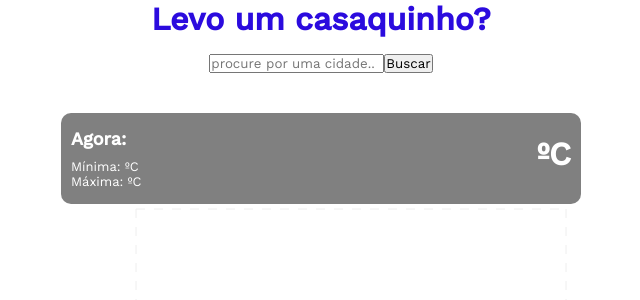
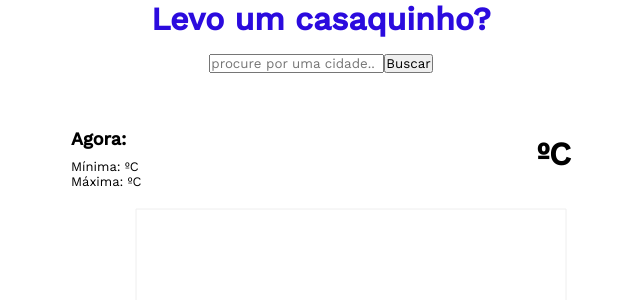
Before and after one commit to CauaYves/desafio_tecnico_weather, a React (Vite) app: page / in a window 1280 px wide. Shown: the top 300 px of the page, without its empty margins (319-959 px from the left). Built offline with nearby package versions, Linux system fonts and the light colour scheme.

Commit message:
week days and color from weather change by temperature

```diff
--- a/src/globalStyle.jsx
+++ b/src/globalStyle.jsx
@@ -6,7 +6,7 @@ const GlobalStyle = createGlobalStyle`
     padding: 0;
     font-family: 'Work Sans', Helvetica, sans-serif;
     tspan{
-      font-size: 8px;
+      font-size: 13px;
     }
   }
 `
--- a/src/pages/Home/index.jsx
+++ b/src/pages/Home/index.jsx
@@ -19,7 +19,7 @@ const Home = () => {
       delete result.data.main.feels_like
       setCity(result.data.name)
       setWeather(result.data.weather[0])
-      refactApiData(result.data.main)
+      setTemperature(result.data.main)
 
     });
     getNextTemperatures()
@@ -29,33 +29,49 @@ const Home = () => {
       .get(`https://api.openweathermap.org/data/2.5/forecast?q=${search}&appid=${import.meta.env.VITE_API_KEY}`)
       .then((res) => {
         const result = (res.data.list).map((data, i) => {
-          console.log(res.data.list[i].dt_txt)
+          const timestamp = Number(res.data.list[i].dt);
+          const date = new Date(timestamp * 1000);
+          const diaDaSemana = date.getDay();
+          const daysName = ["(Dom)", "(Seg)", "(Ter)", "(Qua)", "(Qui)", "(Sex)", "(Sáb)"];
+          const dayName = daysName[diaDaSemana];
           const dayAndMonth = ((res.data.list[i].dt_txt).slice(5, 10))
           const dayFormatted = dayAndMonth.replace('-', '/')
           return {
             temp: (data.main.temp - 273.15).toFixed(1),
-            dayFormatted
+            day: dayFormatted + dayName
           }
         })
         setFutureWeather(result);
       })
   }
-  const refactApiData = (data) => {//FIXME
-    const dataGraph = [
-      {
-        temp: data.temp_min,
-      },
-      {
-        temp: data.temp,
-      },
-      {
-        temp: data.temp_max,
-      },
-    ]
-    setTemperature(dataGraph)
+
+  const changeColorByWeather = () => {
+    let color = ''
+    switch (weather.description) {
+      case 'clear sky':
+        color = 'yellow'
+      break;
+      case 'broken clouds':
+        color = 'gray'
+      break
+      case 'light rain':
+        color = 'blue'
+      break
+      case 'overcast clouds':
+        color = 'lightGray'
+      break
+      case 'Thunderstorm':
+        color = 'purple'
+      break
+      case 'Drizzle':
+        color = 'cyan'
+      break
+      case 'few clouds':
+        color = 'lightGray'
+      break
+    }
+    return color
   }
-
-
   return(
     <Main>
       <h1><strong>Levo um casaquinho?</strong></h1>
@@ -69,23 +85,23 @@ const Home = () => {
         <button onClick={getWeather}>Buscar</button>
       </Search>
 
-      <Temperature>
+      <Temperature color={changeColorByWeather}>
         <LeftBox>
           <h2>Agora: {city}</h2>
-          <p>Mínima: {temperature ? temperature[0].temp : ''}ºC</p>
-          <p>Máxima: {temperature ? temperature[2].temp : ''}ºC</p>
+          <p>Mínima: {temperature.temp_min}ºC</p>
+          <p>Máxima: {temperature.temp_max}ºC</p>
         </LeftBox>
         <RightBox>
           <p>{weather.description}</p>
-          <h2>{temperature ? temperature[1].temp : ''}ºC</h2>
+          <h2>{temperature.temp}ºC</h2>
         </RightBox>
       </Temperature>
 
       <LineChart width={500} height={300} data={futureWeather} margin={{top: 5, right: 5, left: 5, bottom: 5}}>
-        <XAxis dataKey="dayFormatted"/>
+        <XAxis dataKey="day"/>
         <YAxis/>
         <Tooltip />
-        <CartesianGrid stroke="#eee" strokeDasharray="9 9"/>
+        <CartesianGrid stroke="#eee" strokeDasharray="0 0"/>
         <Line type="monotone" dataKey="temp" stroke="#8884d8" activeDot={{ r: 8 }} />
       </LineChart>
 
@@ -113,7 +129,7 @@ const Search = styled.div`
 `
 
 const Temperature = styled.div`
-  background-color: gray;
+  background-color: ${props => props.color};
   width: 500px;
   border-radius: 10px;
   padding: 15px 10px;
@@ -123,8 +139,9 @@ const Temperature = styled.div`
   justify-content: space-between;
 
   p,h2{
-    color: #FFFFFF;
+    color: black;
     font-size: .9em;
+    text-shadow: 1px 0px 10px white;
   }
 `
 
@@ -143,4 +160,7 @@ const RightBox = styled.div`
     font-size: xx-large;
     margin-bottom: 10px;
   }
+  p{
+    text-align: right;
+  }
 `
```
Also changed, not shown: 2 other files (tests, documents, lock files or other folders).
